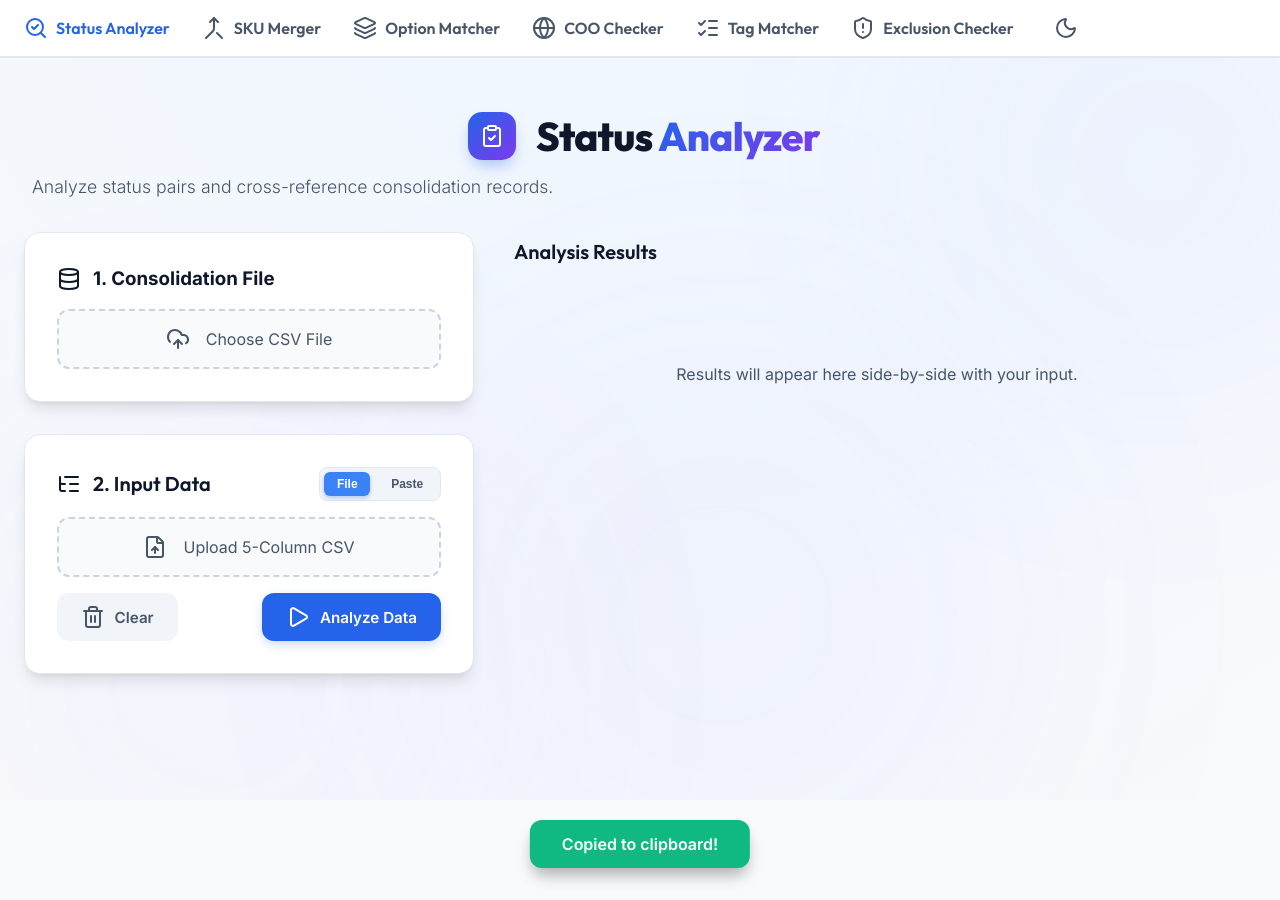
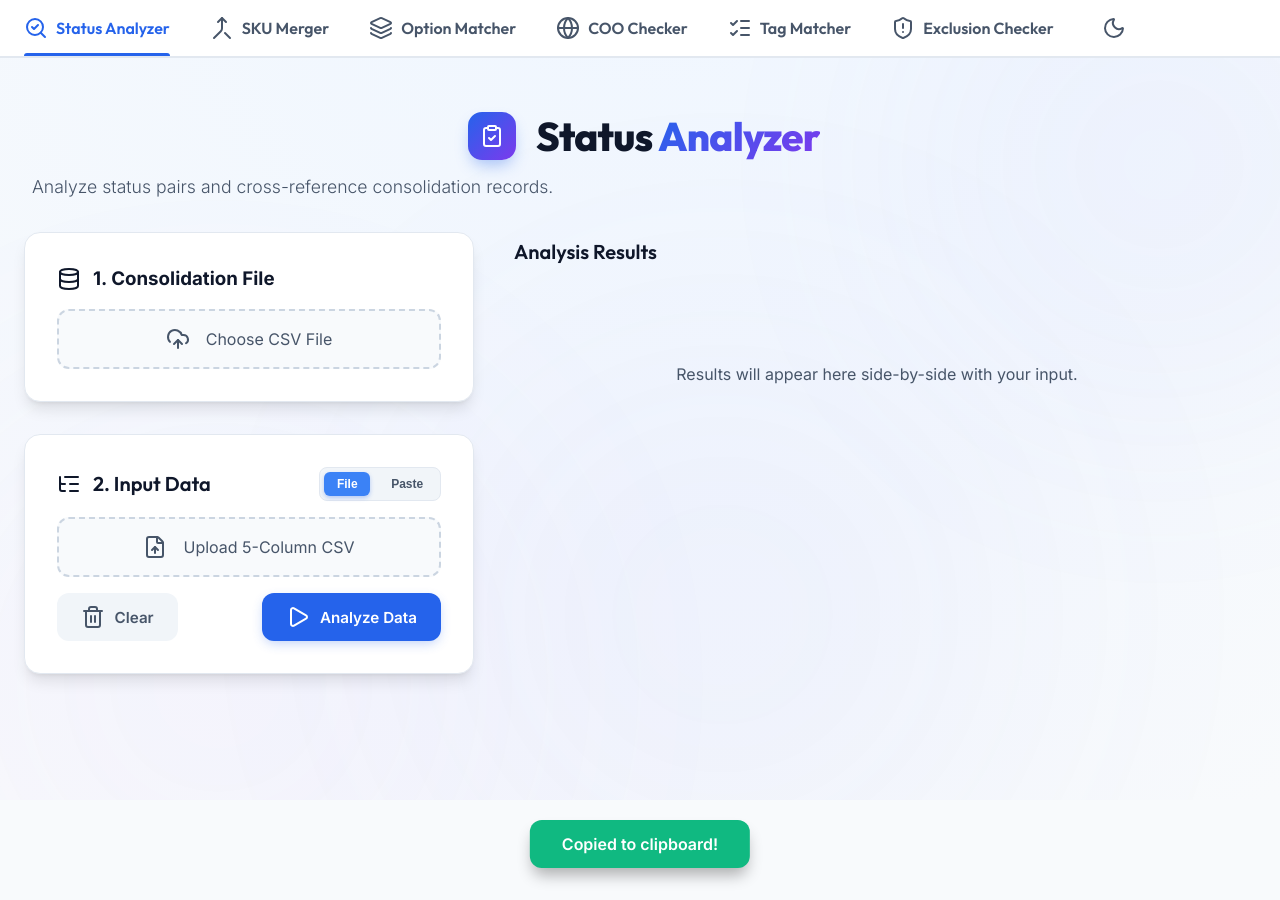
Before and after one commit to qtqt-scorpions/sku-analyzer-pro-max, a plain HTML site: page index.html in a window 1280 px wide. Drawn offline with nearby package versions, Linux system fonts and the light colour scheme.

Commit message:
Add files via upload

```diff
--- a/style.css
+++ b/style.css
@@ -609,8 +609,7 @@ body {
     margin: 0 auto;
     padding: 0 1.5rem;
     display: flex;
-    gap: 2rem;
-    align-items: center;
+    gap: 2.5rem;
     flex-wrap: nowrap;
     overflow-x: auto;
     -ms-overflow-style: none;
@@ -649,11 +648,12 @@ body {
 .nav-tab.active::after {
     content: '';
     position: absolute;
-    bottom: -2px;
+    bottom: 0;
     left: 0;
     width: 100%;
-    height: 2px;
+    height: 3px;
     background: var(--primary);
+    border-radius: 10px 10px 0 0;
 }
 
 .tab-content {
```
